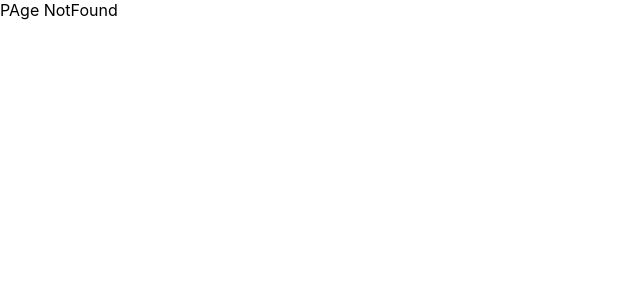
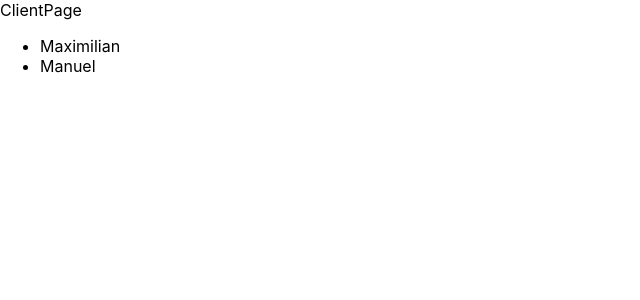
Before and after one commit to zzangCS/zzangNext3, a Next.js app: page /clients in a window 1280 px wide. Before the commit this address had no page. Shown: the top 300 px of the page, without its empty margins (0-640 px from the left). Built offline with nearby package versions, Linux system fonts and the light colour scheme.

Commit message:
feat: link를 이용구현 / clientpage생성

```diff
--- /dev/null
+++ b/pages/clients/index.js
@@ -0,0 +1,26 @@
+import Link from "next/link";
+
+const ClientPage = () => {
+  const clients = [
+    { id: "max", name: "Maximilian" },
+    { id: "menu", name: "Manuel" },
+  ];
+  return (
+    <div>
+      ClientPage
+      <ul>
+        {clients.map((clients) => (
+          <li key={clients.id}>
+            <Link
+              href={{ pathname: "clients/[id]", query: { id: clients.id } }}
+            >
+              {clients.name}
+            </Link>
+          </li>
+        ))}
+      </ul>
+    </div>
+  );
+};
+
+export default ClientPage;
```
